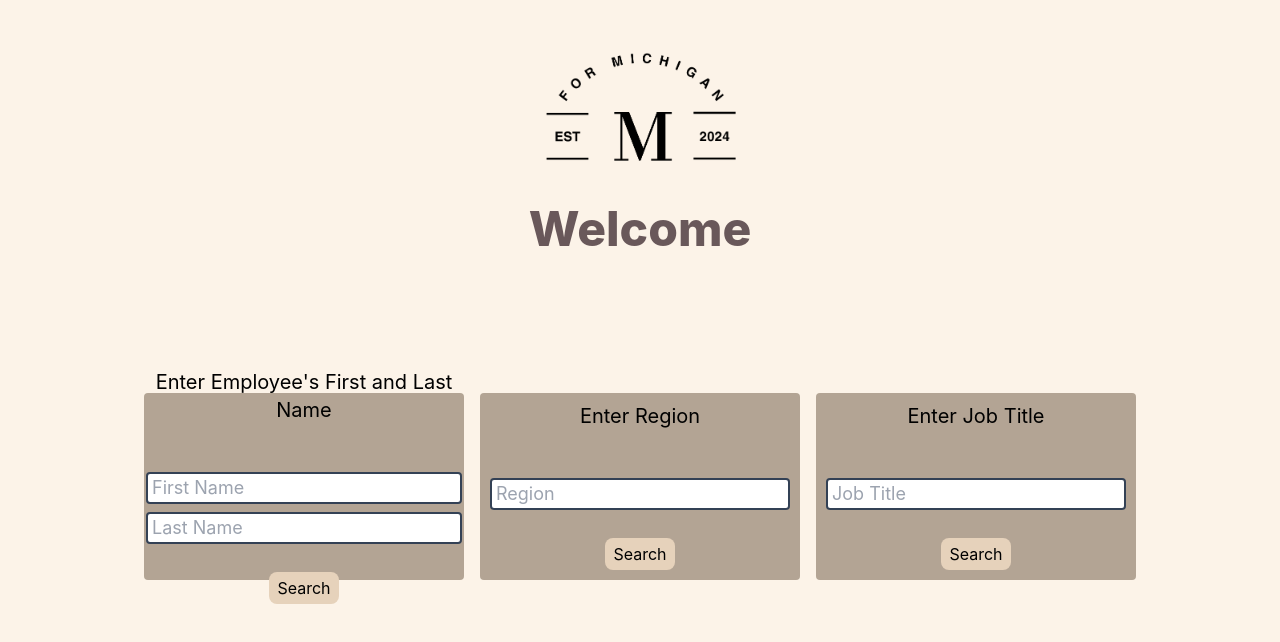
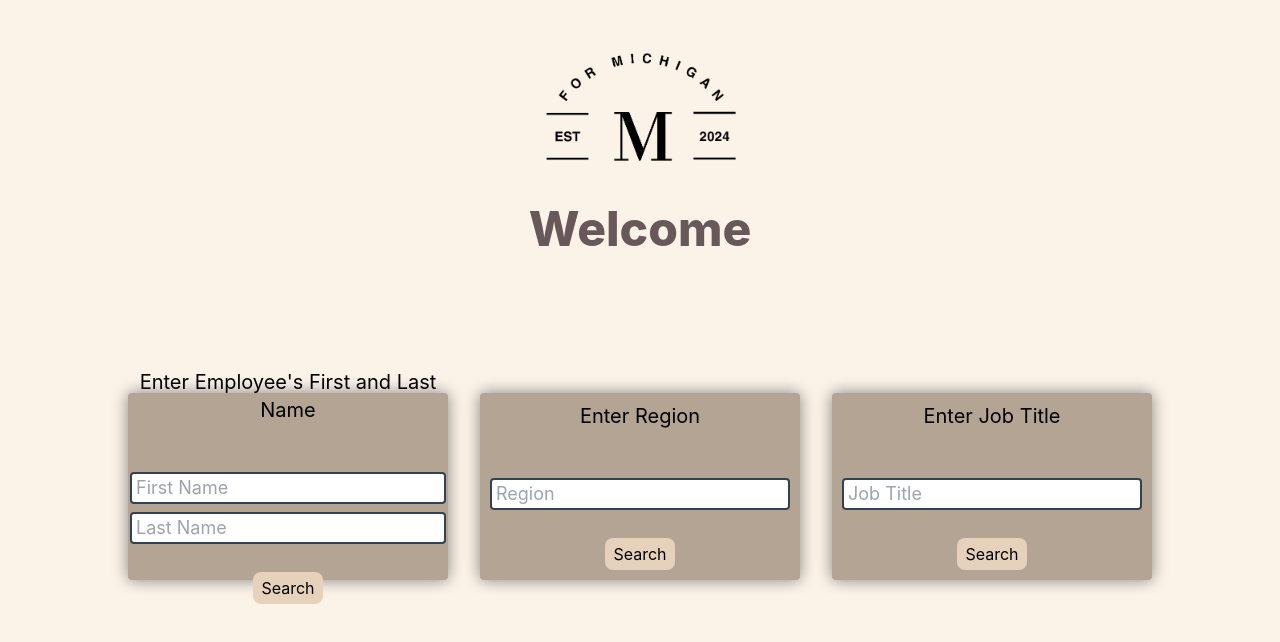
Before and after one commit to shriyabi/for-michigan-staff-directory-frontend, a React (Create React App) app: page /for-michigan-staff-directory-frontend/dashboard in a window 1280 px wide. Shown: the top 642 px of the page. Built offline with nearby package versions, Linux system fonts and the light colour scheme.

Commit message:
added shadows

```diff
--- a/src/Dashboard.js
+++ b/src/Dashboard.js
@@ -2,6 +2,7 @@ import React, { useState } from 'react';
 import { useNavigate } from 'react-router-dom';
 import axiosinstance from './client';
 import logo from './4MichBlack.png';
+import './SignIn.css';
 
 function Dashboard() {
   const [firstName, setFirstName] = useState('');
@@ -108,7 +109,7 @@ function Dashboard() {
         <h1 className="text-center text-5xl font-extrabold  text-maple-dark dark:text-beige"> Welcome </h1>
         </div>
         <div className="w-full flex flex-row mb-20 items-center justify-center h-full">
-      <div className='bg-beige-dark dark:bg-maple-light rounded w-1/4 h-2/5 mx-2 flex flex-col justify-center items-center '>
+      <div className='bg-beige-dark shadow-sm-box dark:bg-maple-light dark:shadow-sm-box-light rounded w-1/4 h-2/5 mx-4 flex flex-col justify-center items-center '>
       <h3 className="dark:text-slate-900 text-center text-semibold mb-12 text-xl">Enter Employee's First and Last Name</h3>
         <form onSubmit={handleSubmit} className="flex flex-col justify-center items-center">
           <div className="flex-col flex items-center mb-7">
@@ -135,7 +136,7 @@ function Dashboard() {
           </button>
         </form>
       </div>
-      <div className='bg-beige-dark dark:bg-maple-light rounded w-1/4 mx-2 h-2/5 flex flex-col justify-center items-center'>
+      <div className='bg-beige-dark shadow-sm-box dark:bg-maple-light dark:shadow-sm-box-light rounded w-1/4 mx-4 h-2/5 flex flex-col justify-center items-center'>
       <h3 className="dark:text-slate-900 text-semibold mb-12 text-xl">Enter Region </h3>
         <form onSubmit={handleSubmit2} className="flex flex-col justify-center items-center">
           <div className="flex-row mb-7">
@@ -155,7 +156,7 @@ function Dashboard() {
           </button>
         </form>
       </div>
-      <div className='bg-beige-dark dark:bg-maple-light rounded w-1/4 mx-2 h-2/5 flex flex-col justify-center items-center'>
+      <div className='bg-beige-dark shadow-sm-box dark:bg-maple-light dark:shadow-sm-box-light rounded w-1/4 mx-4 h-2/5 flex flex-col justify-center items-center'>
       <h3 className="dark:text-slate-900 mb-12 text-semibold text-xl">Enter Job Title </h3>
         <form onSubmit={handleSubmit3} className="flex flex-col justify-center items-center">
           <div className="flex-row mb-7">
--- /dev/null
+++ b/src/SignIn.css
@@ -0,0 +1,15 @@
+.shadow-box{
+    box-shadow: 0 0 2em gray;
+}
+
+.shadow-box-light{
+    box-shadow: 0 0 2em rgb(233, 232, 229);
+}
+
+.shadow-sm-box{
+    box-shadow: 0 0 1em gray;
+}
+
+.shadow-sm-box-light{
+    box-shadow: 0 0 1em rgb(233, 232, 229);
+}
--- a/src/SignIn.js
+++ b/src/SignIn.js
@@ -1,6 +1,7 @@
 import { useNavigate } from 'react-router-dom';
 import logo from './4MichBlack.png';
 import React, {useEffect} from 'react';
+import './SignIn.css';
 
 function SignIn() {
     const navigate = useNavigate();
@@ -22,8 +23,8 @@ function SignIn() {
   }
   return (
     <div className='bg-beige-light dark:bg-maple-dark h-screen w-screen flex items-center justify-center'>
-      <div className='bg-beige-dark dark:bg-maple h-2/3 w-2/5 flex items-center justify-center'>
-        <div className='w-3/5 py-12 h-3/5 bg-beige dark:bg-maple-light flex-col justify-center items-center'>
+      <div className='bg-beige-dark dark:bg-maple h-2/3 w-2/5 flex items-center rounded justify-center shadow-box dark:shadow-box-light'>
+        <div className='w-3/5 py-12 h-3/5 bg-beige dark:bg-maple-light flex-col rounded justify-center items-center'>
           <div className='h-1/3 w-full flex items-center justify-center'>
             <img
               src={logo}
```
